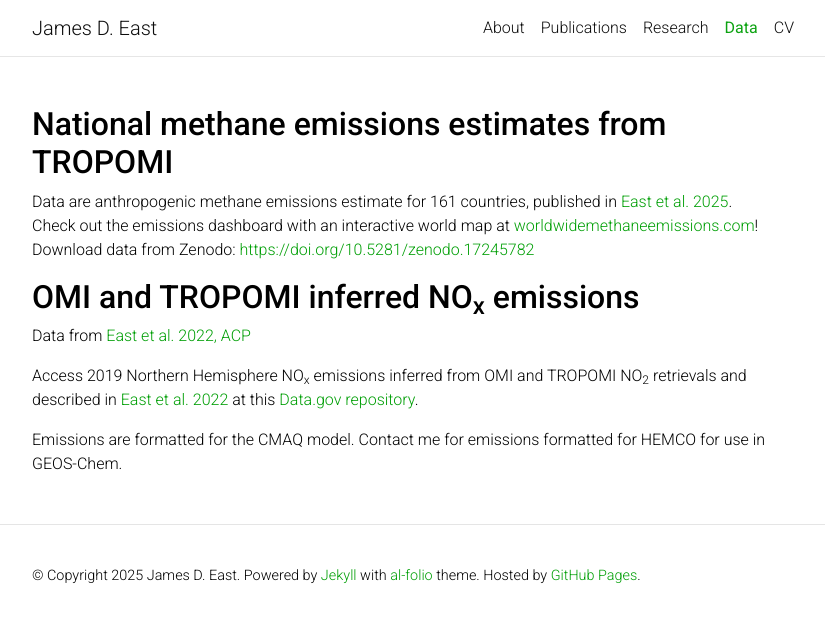
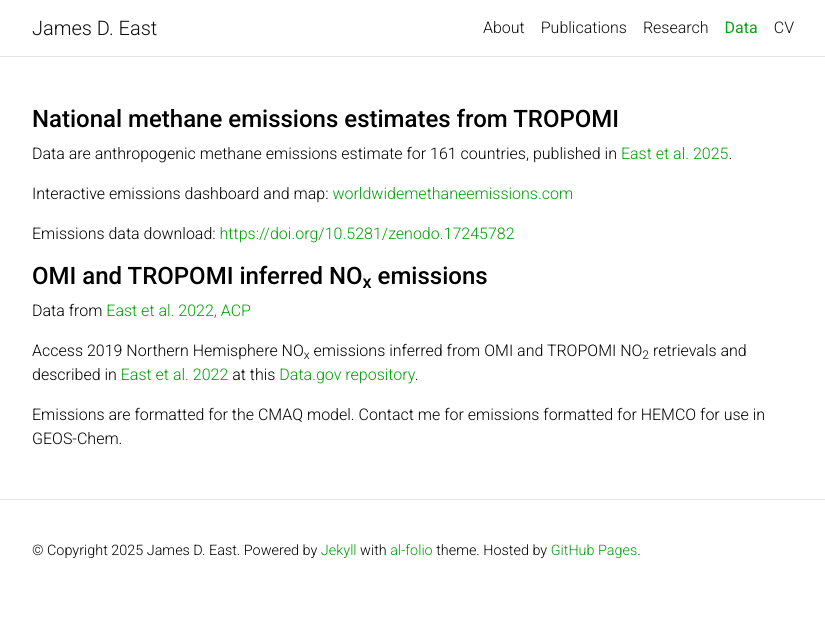
Before and after one commit to eastjames/eastjames.github.io, a Jekyll site: the page built from _pages/researchdata.md, in a window 1280 px wide. Shown: the top 622 px of the page, without its empty margins (223-1048 px from the left). Built offline with Jekyll 4.4.1, drawn with Linux system fonts in a browser that asks for light colours; full-size pictures stand in for the smaller copies a plugin makes; comment, search, counter and statistics services are not loaded; a style sheet for code colours, icons or effects is not loaded.

Commit message:
minor formatting

```diff
--- a/_pages/researchdata.md
+++ b/_pages/researchdata.md
@@ -6,13 +6,15 @@ nav: true
 nav_order: 2
 ---
 
-## **National methane emissions estimates from TROPOMI**
+#### **National methane emissions estimates from TROPOMI**
 
 Data are anthropogenic methane emissions estimate for 161 countries, published in [East et al. 2025](https://doi.org/10.1038/s41467-025-67122-8).
-Check out the emissions dashboard with an interactive world map at [worldwidemethaneemissions.com](https://worldwidemethaneemissions.com)!
-Download data from Zenodo: [https://doi.org/10.5281/zenodo.17245782](https://doi.org/10.5281/zenodo.17245782)
 
-## **OMI and TROPOMI inferred NO<sub>x</sub> emissions**
+Interactive emissions dashboard and map: [worldwidemethaneemissions.com](https://worldwidemethaneemissions.com)
+
+Emissions data download: [https://doi.org/10.5281/zenodo.17245782](https://doi.org/10.5281/zenodo.17245782)
+
+#### **OMI and TROPOMI inferred NO<sub>x</sub> emissions**
 
 Data from [East et al. 2022, ACP](https://doi.org/10.5194/acp-22-15981-2022)
 
```
Also changed, not shown: _pages/projects.md (+3 -3 lines).
